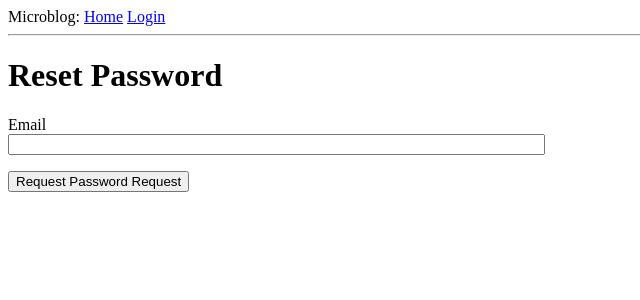
After one commit to Willamette-OR/microblog-2, a Flask app: page /reset_password_request in a window 1280 px wide. The commit adds this page. Shown: the top 300 px of the page, without its empty margins (0-640 px from the left). Run offline with Flask 2, Linux system fonts and the light colour scheme.

Commit message:
Added a page for requests to reset user passwords

```diff
--- a/app/form.py
+++ b/app/form.py
@@ -69,3 +69,10 @@ class PostForm(FlaskForm):
 
     post = TextAreaField('Say something', validators=[DataRequired(), Length(min=1, max=140)])
     submit = SubmitField('Submit')
+
+
+class ResetPasswordRequestForm(FlaskForm):
+    """This child class of FlaskForm implements a simple form to request password resets."""
+
+    email = StringField('Email', validators=[DataRequired(), Email()])
+    submit = SubmitField('Request Password Request')
--- a/app/routes.py
+++ b/app/routes.py
@@ -3,7 +3,7 @@ from flask_login import current_user, login_user, logout_user, login_required
 from werkzeug.urls import url_parse
 from datetime import datetime
 from app import app, db
-from app.form import LoginForm, RegistrationForm, EditProfileForm, EmptyForm, PostForm
+from app.form import LoginForm, RegistrationForm, EditProfileForm, EmptyForm, PostForm, ResetPasswordRequestForm
 from app.models import User, Post
 
 
@@ -208,3 +208,21 @@ def explore():
     prev_url = url_for('explore', page=posts.prev_num) if posts.has_prev else None
 
     return render_template('index.html', title='Explore', posts=posts.items, next_url=next_url, prev_url=prev_url)
+
+
+@app.route('/reset_password_request', methods=['GET', 'POST'])
+def reset_password_request():
+    """This function handles requests to reset user passwords."""
+
+    if current_user.is_authenticated:
+        return redirect(url_for('index'))
+
+    form = ResetPasswordRequestForm()
+    if form.validate_on_submit():
+        user = User.query.filter_by(email=form.email.data).first()
+        if user:
+            flash("DEBUG - Password reset email has been sent to {}!".format(user.username))
+        flash("Check your email for instructions to reset your password.")
+        return redirect(url_for('login'))
+
+    return render_template('reset_password_request.html', title='Reset Password', form=form)
--- a/app/templates/login.html
+++ b/app/templates/login.html
@@ -22,4 +22,8 @@
         <p>{{ form.submit() }}</p>
     </form>
     <p>New User? <a href="{{ url_for('register') }}">Click to Register!</a></p>
+    <p>
+        Forgot Your Password?
+        <a href="{{ url_for('reset_password_request') }}">Click to Reset It</a>
+    </p>
 {% endblock %}
--- /dev/null
+++ b/app/templates/reset_password_request.html
@@ -0,0 +1,17 @@
+{% extends "base.html" %}
+
+
+{% block contents %}
+<h1>Reset Password</h1>
+<form action="" method="POST">
+    {{ form.hidden_tag() }}
+    <p>
+        {{ form.email.label }}<br>
+        {{ form.email(size=64) }}<br>
+        {% for error in form.email.errors %}
+        <span style="color: red;">[{{ error }}]</span>
+        {% endfor %}
+    </p>
+    <p>{{ form.submit() }}</p>
+</form>
+{% endblock %}
```
